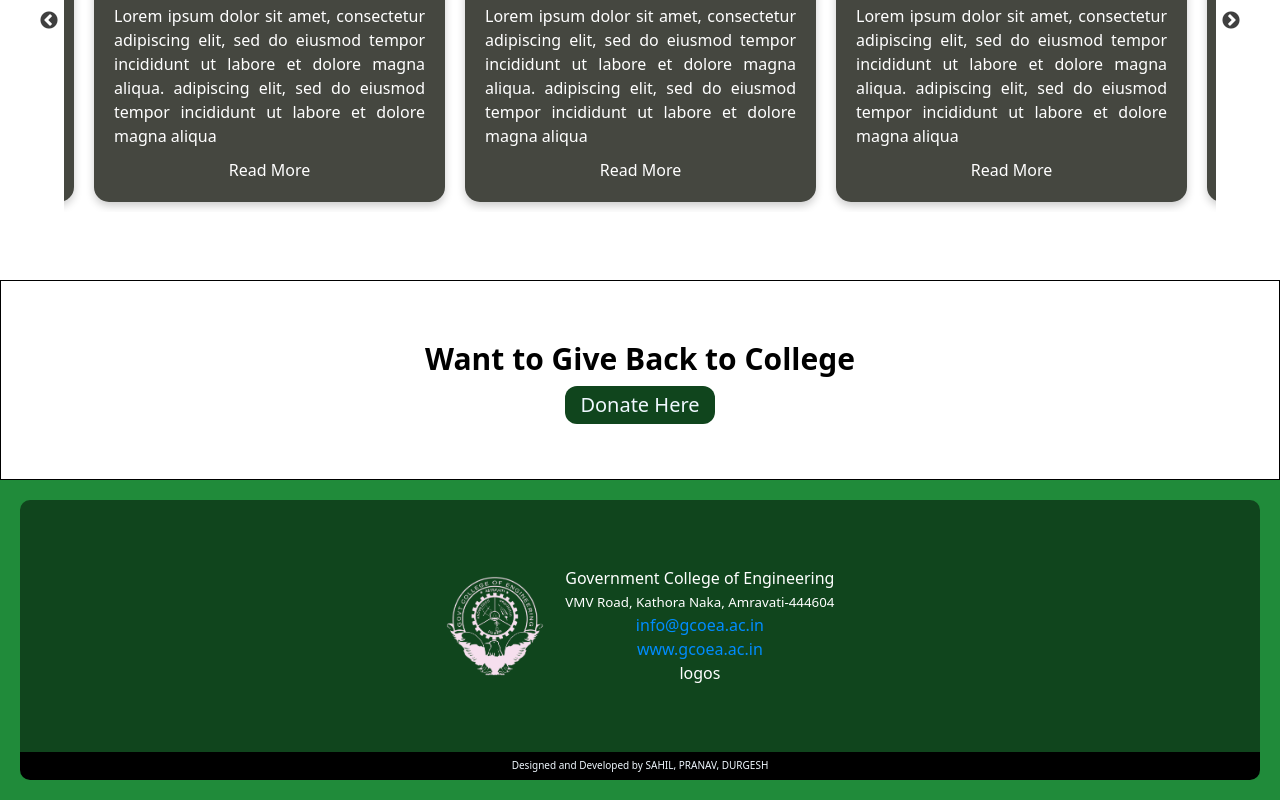
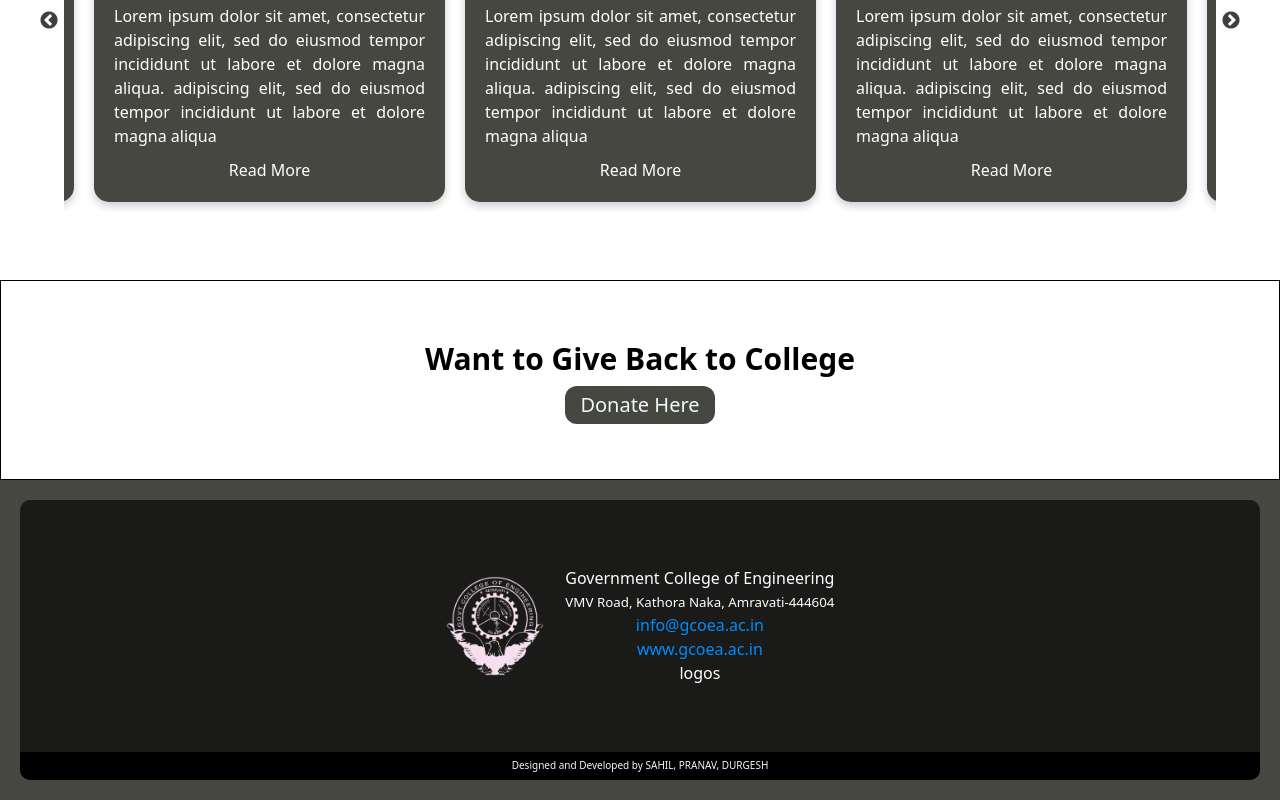
Before and after one commit to sahilfulmali2/AlumniMeet-Website, a React (Vite) app: page / in a window 1280 px wide. Shown: the part 1920-2720 px from the top of the page. Built offline with nearby package versions, Linux system fonts and the light colour scheme.

Commit message:
cooomit 2 color

```diff
--- a/src/components/Homepage/Donation-Section.module.css
+++ b/src/components/Homepage/Donation-Section.module.css
@@ -18,7 +18,7 @@
   margin-top: 5px;
   width: 150px;
   padding: 1px 3px;
-  background-color: #10451d;
+  background-color: #454740;
   border-radius: 12px;
   text-decoration: none;
   transition: transform 0.3s ease-in-out;
--- a/src/components/Homepage/Footer.module.css
+++ b/src/components/Homepage/Footer.module.css
@@ -1,5 +1,5 @@
 .footer_container {
-  background-color: #208b3a;
+  background-color: #454740;
   height: 40vh;
   padding: 20px ;
 }
@@ -11,7 +11,7 @@
 
 .upper_box {
   height: 90%;
-  background-color: #10451d;
+  background-color: #1A1A19;
   display: flex;
   flex-direction: row;
   justify-content: center;
```
